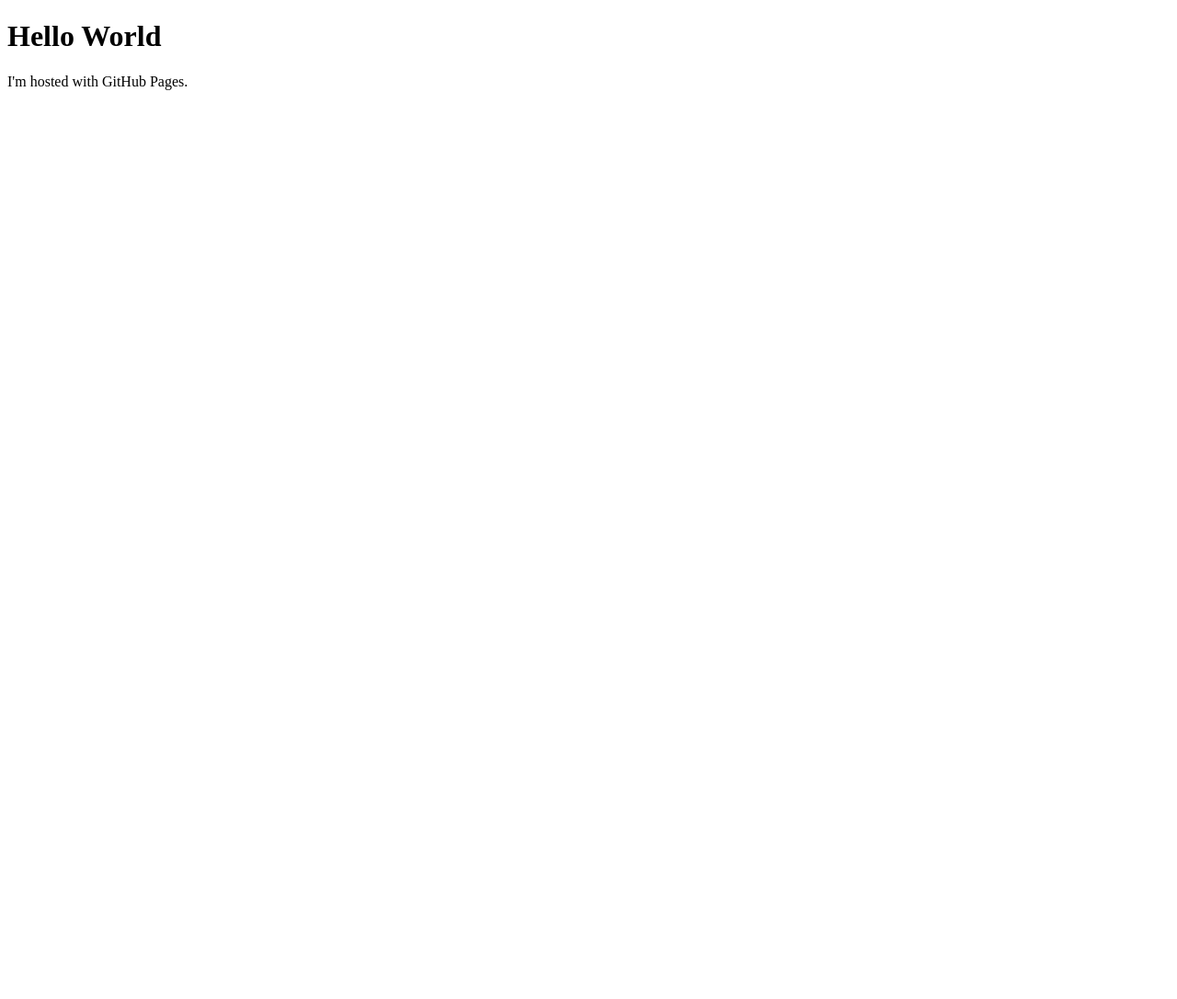
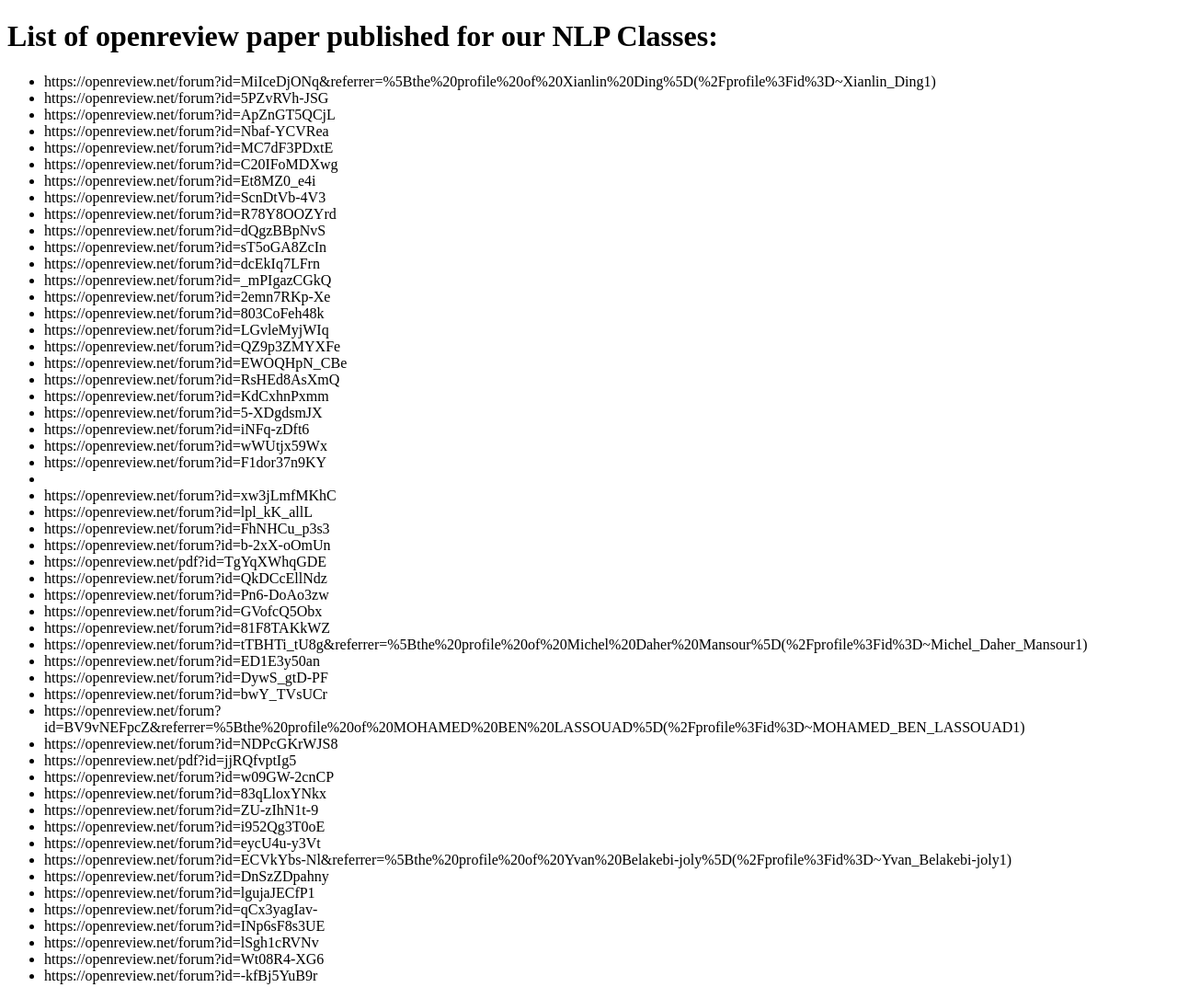
Before and after one commit to NLPClasses/NLPClasses.github.io, a plain HTML site: page index.html in a window 1280 px wide. Shown: the whole page at 92% size. Before the commit the page ends 800 px from the top, so only its background shows below. Drawn offline with Linux system fonts and the light colour scheme.

Commit message:
Update index.html

```diff
--- a/index.html
+++ b/index.html
@@ -1,7 +1,65 @@
 <!DOCTYPE html>
 <html>
 <body>
-<h1>Hello World</h1>
-<p>I'm hosted with GitHub Pages.</p>
+<h1>List of openreview paper published for our NLP Classes:</h1>
+
+<ul>
+
+  <li> https://openreview.net/forum?id=MiIceDjONq&referrer=%5Bthe%20profile%20of%20Xianlin%20Ding%5D(%2Fprofile%3Fid%3D~Xianlin_Ding1) </li>
+  <li> https://openreview.net/forum?id=5PZvRVh-JSG </li>
+  <li> https://openreview.net/forum?id=ApZnGT5QCjL </li>
+  <li> https://openreview.net/forum?id=Nbaf-YCVRea </li>
+  <li> https://openreview.net/forum?id=MC7dF3PDxtE </li>
+  <li> https://openreview.net/forum?id=C20IFoMDXwg </li>
+  <li> https://openreview.net/forum?id=Et8MZ0_e4i </li>
+  <li> https://openreview.net/forum?id=ScnDtVb-4V3 </li>
+  <li> https://openreview.net/forum?id=R78Y8OOZYrd </li>
+  <li> https://openreview.net/forum?id=dQgzBBpNvS </li>
+  <li> https://openreview.net/forum?id=sT5oGA8ZcIn </li>
+  <li> https://openreview.net/forum?id=dcEkIq7LFrn </li>
+  <li> https://openreview.net/forum?id=_mPIgazCGkQ </li>
+  <li> https://openreview.net/forum?id=2emn7RKp-Xe </li>
+  <li> https://openreview.net/forum?id=803CoFeh48k </li>
+  <li> https://openreview.net/forum?id=LGvleMyjWIq </li>
+  <li> https://openreview.net/forum?id=QZ9p3ZMYXFe </li>
+  <li> https://openreview.net/forum?id=EWOQHpN_CBe </li>
+  <li> https://openreview.net/forum?id=RsHEd8AsXmQ </li>
+  <li> https://openreview.net/forum?id=KdCxhnPxmm </li>
+  <li> https://openreview.net/forum?id=5-XDgdsmJX   </li>
+  <li> https://openreview.net/forum?id=iNFq-zDft6  </li>
+ <li> https://openreview.net/forum?id=wWUtjx59Wx </li>
+  <li> https://openreview.net/forum?id=F1dor37n9KY <li>
+  <li> https://openreview.net/forum?id=xw3jLmfMKhC </li>
+  <li> https://openreview.net/forum?id=lpl_kK_allL </li>
+  <li> https://openreview.net/forum?id=FhNHCu_p3s3 </li>
+  <li> https://openreview.net/forum?id=b-2xX-oOmUn </li>
+  <li> https://openreview.net/pdf?id=TgYqXWhqGDE </li>
+ <li> https://openreview.net/forum?id=QkDCcEllNdz </li>
+ <li> https://openreview.net/forum?id=Pn6-DoAo3zw </li>
+ <li> https://openreview.net/forum?id=GVofcQ5Obx </li>
+ <li> https://openreview.net/forum?id=81F8TAKkWZ </li>
+ <li> https://openreview.net/forum?id=tTBHTi_tU8g&referrer=%5Bthe%20profile%20of%20Michel%20Daher%20Mansour%5D(%2Fprofile%3Fid%3D~Michel_Daher_Mansour1) </li>
+ <li> https://openreview.net/forum?id=ED1E3y50an </li>
+ <li> https://openreview.net/forum?id=DywS_gtD-PF </li>
+ <li> https://openreview.net/forum?id=bwY_TVsUCr </li>
+ <li> https://openreview.net/forum?id=BV9vNEFpcZ&referrer=%5Bthe%20profile%20of%20MOHAMED%20BEN%20LASSOUAD%5D(%2Fprofile%3Fid%3D~MOHAMED_BEN_LASSOUAD1) </li>
+ <li> https://openreview.net/forum?id=NDPcGKrWJS8 </li>
+ <li> https://openreview.net/pdf?id=jjRQfvptIg5 </li>
+ <li> https://openreview.net/forum?id=w09GW-2cnCP </li>
+ <li> https://openreview.net/forum?id=83qLloxYNkx </li>
+ <li> https://openreview.net/forum?id=ZU-zIhN1t-9 </li>
+ <li> https://openreview.net/forum?id=i952Qg3T0oE </li>
+ <li> https://openreview.net/forum?id=eycU4u-y3Vt </li>
+ <li> https://openreview.net/forum?id=ECVkYbs-Nl&referrer=%5Bthe%20profile%20of%20Yvan%20Belakebi-joly%5D(%2Fprofile%3Fid%3D~Yvan_Belakebi-joly1) </li>
+ <li> https://openreview.net/forum?id=DnSzZDpahny </li>
+ <li> https://openreview.net/forum?id=lgujaJECfP1 </li>
+ <li> https://openreview.net/forum?id=qCx3yagIav- </li>
+ <li> https://openreview.net/forum?id=INp6sF8s3UE </li>
+ <li> https://openreview.net/forum?id=lSgh1cRVNv </li>
+<li> https://openreview.net/forum?id=Wt08R4-XG6 </li>
+<li> https://openreview.net/forum?id=-kfBj5YuB9r </li>
+
+
+</ul>
 </body>
 </html>
```
